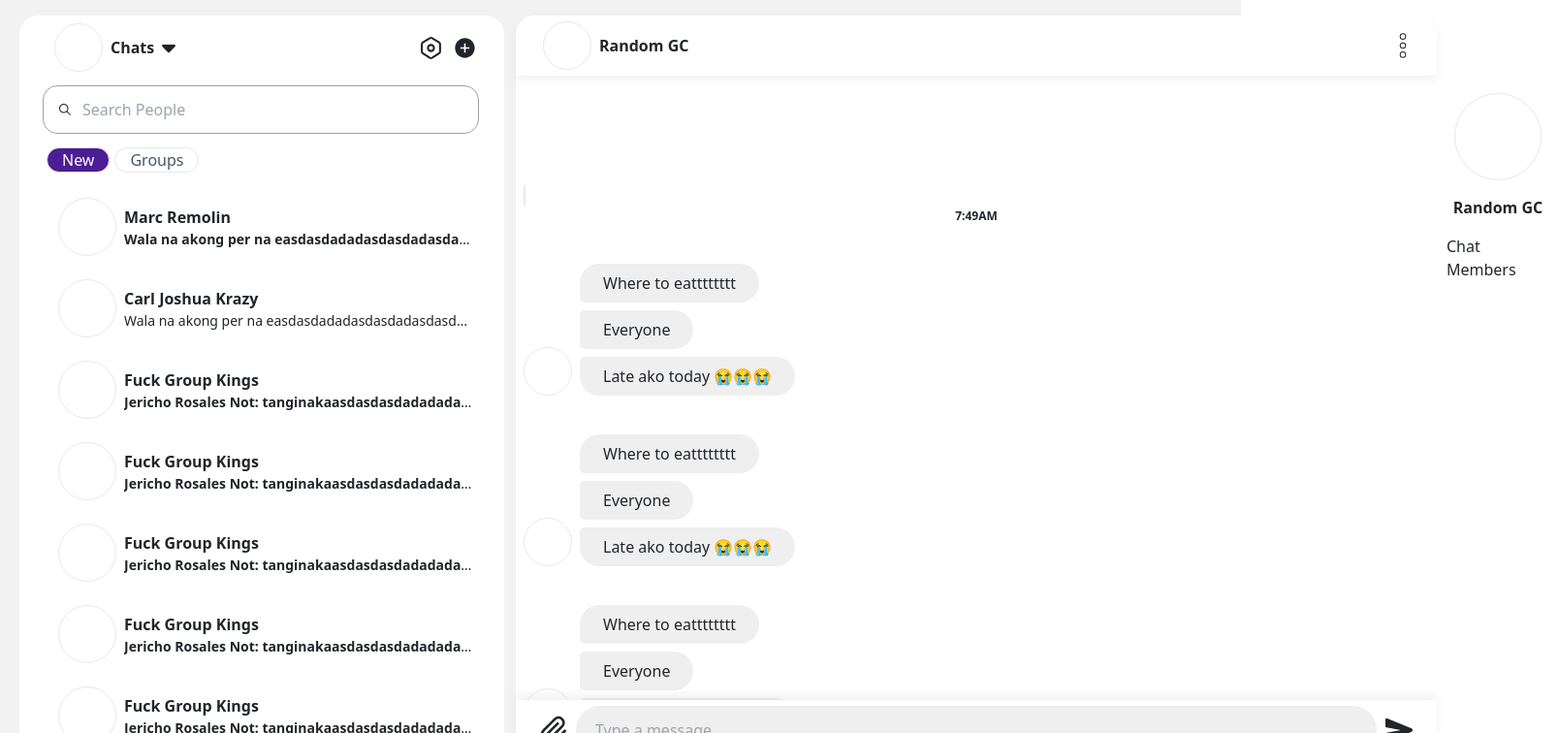
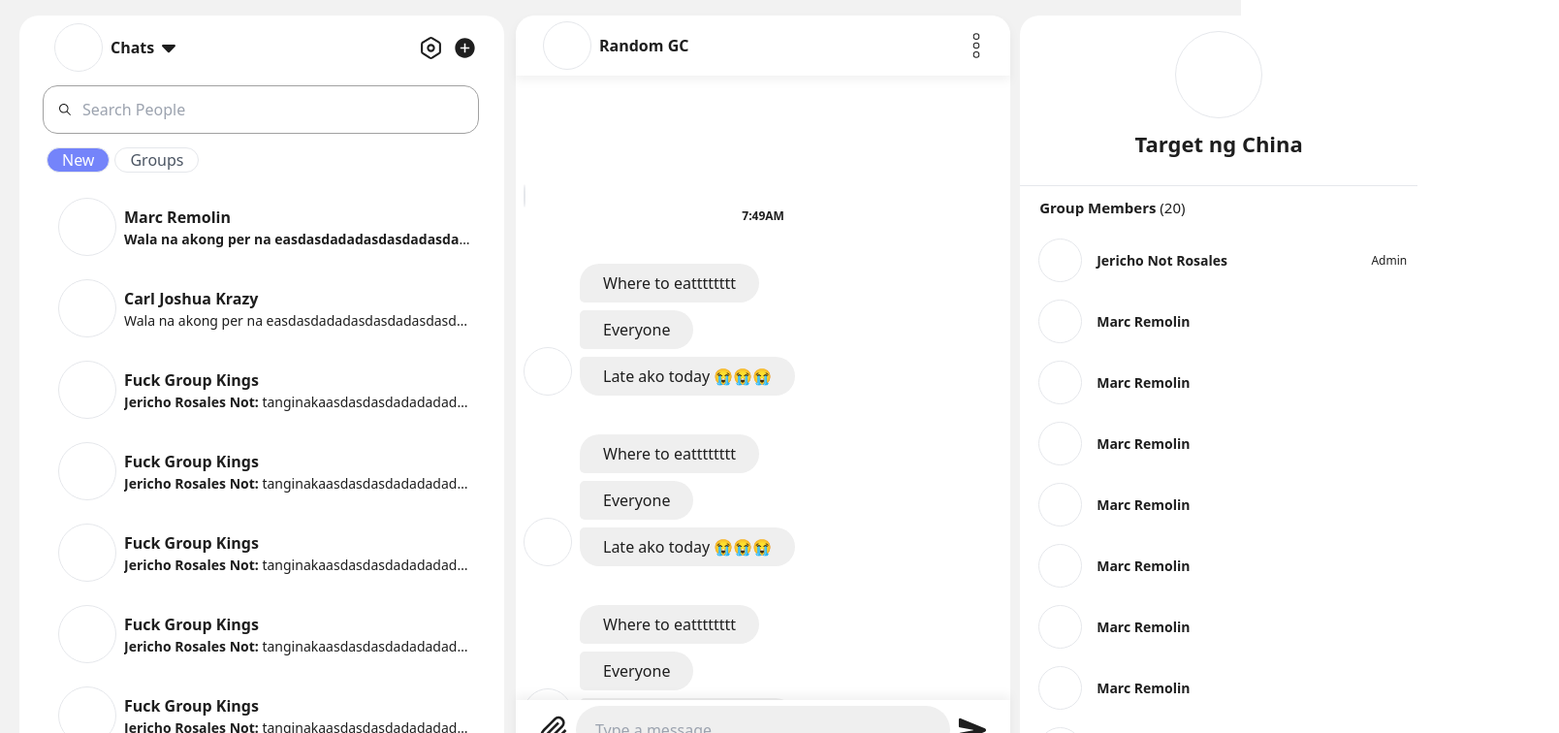
Before and after one commit to TopherGacad/Papis, a React (Vite) app: page /Content in a window 1280 px wide. Shown: the top 756 px of the page at 97% size, 1608 px wide, since content can reach past the window. Built offline with nearby package versions, Linux system fonts and the light colour scheme.

Commit message:
feat: right panel improvements

```diff
--- a/src/components/Content.tsx
+++ b/src/components/Content.tsx
@@ -5,7 +5,7 @@
 function Content() {
   return (
     <>
-      <div className="bg-white h-full rounded-[20px] w-[950px] flex flex-col justify-between ">
+      <div className="bg-white h-full rounded-[20px] flex-grow flex flex-col justify-between ">
         {/* Top Bar */}
         <div className="bg-white h-[80px] px-[20px] w-full rounded-t-[20px] flex justify-between items-center drop-shadow-[0_5px_5px_rgba(0,0,0,0.05)]">
           <div className="head-left flex items-center">
--- a/src/components/Rightbar.tsx
+++ b/src/components/Rightbar.tsx
@@ -3,22 +3,195 @@
 function Rightbar() {
   return (
     <>
-      <div className="right-container h-full rounded-[20px] bg-white mx-[10px]">
-        <div className="head-left w-full flex flex-col items-center justify-center pt-20">
+      {/* RIGHT PANEL MAIN CONTAINER */}
+      <div className="right-container h-full w-[410px] rounded-[20px] bg-white mx-[10px] flex flex-col overflow-hidden">
+        {/* PROFILE SECTION */}
+        <div className="py-3 head-right max-h-[250px] flex flex-col items-center justify-center border-solid border-b-[1px] border-black-500">
           <span className="w-[90px] h-[90px] rounded-[50%] border-solid border-[1px] border-black-600 mx-2"></span>
-          <span className="text-[16px]">
-            <p className="text-center pt-3">
-              <b>Random GC</b>
-            </p>
-          </span>
-        </div>
-        <div className="flex flex-col">
-          <div className="member-header flex flex-row">
-            <span>
-              <p>Chat Members</p>
+          <div className="text-[22px] py-[10px]">
+            <span className="text-center">
+              <b>Target ng China</b>
             </span>
           </div>
         </div>
+
+        {/* INFO SECTION */}
+        <div className="h-[25px] pt-[10px] px-[20px]">
+          <span className="text-[15px]">
+            <b>Group Members<span> (20)</span></b>
+          </span>
+        </div>
+
+        {/* MEMBER LIST */}
+        <div className="mt-[20px] flex flex-grow flex-col mb-[15px] overflow-x-auto">
+          <div className="my-[2px] msg-container h-[60px] flex items-center justify-center">
+            <div className="msg-left w-[60px] flex justify-center mx-2">
+              <span className=" w-[45px] h-[45px] rounded-[50%] border-solid border-[1px] border-black-600"></span>
+            </div>
+            <div className="msg-right flex-grow max-w-[80%] flex justify-between items-center pr-[8px]">
+              <span className="text-[14px]">
+                <b>Jericho Not Rosales</b>
+              </span>
+              <span className="text-[12px]">Admin</span>
+            </div>
+          </div>
+
+          <div className="my-[2px] msg-container h-[60px] flex items-center justify-center">
+            <div className="msg-left w-[60px] flex justify-center mx-2">
+              <span className=" w-[45px] h-[45px] rounded-[50%] border-solid border-[1px] border-black-600"></span>
+            </div>
+            <div className="msg-right flex-grow max-w-[80%] flex flex-col justify-center">
+              <span className="text-[14px]">
+                <b>Marc Remolin</b>
+              </span>
+            </div>
+          </div>
+
+          <div className="my-[2px] msg-container h-[60px] flex items-center justify-center">
+            <div className="msg-left w-[60px] flex justify-center mx-2">
+              <span className=" w-[45px] h-[45px] rounded-[50%] border-solid border-[1px] border-black-600"></span>
+            </div>
+            <div className="msg-right flex-grow max-w-[80%] flex flex-col justify-center">
+              <span className="text-[14px]">
+                <b>Marc Remolin</b>
+              </span>
+            </div>
+          </div>
+
+          <div className="my-[2px] msg-container h-[60px] flex items-center justify-center">
+            <div className="msg-left w-[60px] flex justify-center mx-2">
+              <span className=" w-[45px] h-[45px] rounded-[50%] border-solid border-[1px] border-black-600"></span>
+            </div>
+            <div className="msg-right flex-grow max-w-[80%] flex flex-col justify-center">
+              <span className="text-[14px]">
+                <b>Marc Remolin</b>
+              </span>
+            </div>
+          </div>
+
+          <div className="my-[2px] msg-container h-[60px] flex items-center justify-center">
+            <div className="msg-left w-[60px] flex justify-center mx-2">
+              <span className=" w-[45px] h-[45px] rounded-[50%] border-solid border-[1px] border-black-600"></span>
+            </div>
+            <div className="msg-right flex-grow max-w-[80%] flex flex-col justify-center">
+              <span className="text-[14px]">
+                <b>Marc Remolin</b>
+              </span>
+            </div>
+          </div>
+
+          <div className="my-[2px] msg-container h-[60px] flex items-center justify-center">
+            <div className="msg-left w-[60px] flex justify-center mx-2">
+              <span className=" w-[45px] h-[45px] rounded-[50%] border-solid border-[1px] border-black-600"></span>
+            </div>
+            <div className="msg-right flex-grow max-w-[80%] flex flex-col justify-center">
+              <span className="text-[14px]">
+                <b>Marc Remolin</b>
+              </span>
+            </div>
+          </div>
+
+          <div className="my-[2px] msg-container h-[60px] flex items-center justify-center">
+            <div className="msg-left w-[60px] flex justify-center mx-2">
+              <span className=" w-[45px] h-[45px] rounded-[50%] border-solid border-[1px] border-black-600"></span>
+            </div>
+            <div className="msg-right flex-grow max-w-[80%] flex flex-col justify-center">
+              <span className="text-[14px]">
+                <b>Marc Remolin</b>
+              </span>
+            </div>
+          </div>
+
+          <div className="my-[2px] msg-container h-[60px] flex items-center justify-center">
+            <div className="msg-left w-[60px] flex justify-center mx-2">
+              <span className=" w-[45px] h-[45px] rounded-[50%] border-solid border-[1px] border-black-600"></span>
+            </div>
+            <div className="msg-right flex-grow max-w-[80%] flex flex-col justify-center">
+              <span className="text-[14px]">
+                <b>Marc Remolin</b>
+              </span>
+            </div>
+          </div>
+
+          <div className="my-[2px] msg-container h-[60px] flex items-center justify-center">
+            <div className="msg-left w-[60px] flex justify-center mx-2">
+              <span className=" w-[45px] h-[45px] rounded-[50%] border-solid border-[1px] border-black-600"></span>
+            </div>
+            <div className="msg-right flex-grow max-w-[80%] flex flex-col justify-center">
+              <span className="text-[14px]">
+                <b>Marc Remolin</b>
+              </span>
+            </div>
+          </div>
+
+          <div className="my-[2px] msg-container h-[60px] flex items-center justify-center">
+            <div className="msg-left w-[60px] flex justify-center mx-2">
+              <span className=" w-[45px] h-[45px] rounded-[50%] border-solid border-[1px] border-black-600"></span>
+            </div>
+            <div className="msg-right flex-grow max-w-[80%] flex flex-col justify-center">
+              <span className="text-[14px]">
+                <b>Marc Remolin</b>
+              </span>
+            </div>
+          </div>
+
+          <div className="my-[2px] msg-container h-[60px] flex items-center justify-center">
+            <div className="msg-left w-[60px] flex justify-center mx-2">
+              <span className=" w-[45px] h-[45px] rounded-[50%] border-solid border-[1px] border-black-600"></span>
+            </div>
+            <div className="msg-right flex-grow max-w-[80%] flex flex-col justify-center">
+              <span className="text-[14px]">
+                <b>Marc Remolin</b>
+              </span>
+            </div>
+          </div>
+
+          <div className="my-[2px] msg-container h-[60px] flex items-center justify-center">
+            <div className="msg-left w-[60px] flex justify-center mx-2">
+              <span className=" w-[45px] h-[45px] rounded-[50%] border-solid border-[1px] border-black-600"></span>
+            </div>
+            <div className="msg-right flex-grow max-w-[80%] flex flex-col justify-center">
+              <span className="text-[14px]">
+                <b>Marc Remolin</b>
+              </span>
+            </div>
+          </div>
+
+          <div className="my-[2px] msg-container h-[60px] flex items-center justify-center">
+            <div className="msg-left w-[60px] flex justify-center mx-2">
+              <span className=" w-[45px] h-[45px] rounded-[50%] border-solid border-[1px] border-black-600"></span>
+            </div>
+            <div className="msg-right flex-grow max-w-[80%] flex flex-col justify-center">
+              <span className="text-[14px]">
+                <b>Marc Remolin</b>
+              </span>
+            </div>
+          </div>
+
+          <div className="my-[2px] msg-container h-[60px] flex items-center justify-center">
+            <div className="msg-left w-[60px] flex justify-center mx-2">
+              <span className=" w-[45px] h-[45px] rounded-[50%] border-solid border-[1px] border-black-600"></span>
+            </div>
+            <div className="msg-right flex-grow max-w-[80%] flex flex-col justify-center">
+              <span className="text-[14px]">
+                <b>Marc Remolin</b>
+              </span>
+            </div>
+          </div>
+
+          <div className="my-[2px] msg-container h-[60px] flex items-center justify-center">
+            <div className="msg-left w-[60px] flex justify-center mx-2">
+              <span className=" w-[45px] h-[45px] rounded-[50%] border-solid border-[1px] border-black-600"></span>
+            </div>
+            <div className="msg-right flex-grow max-w-[80%] flex flex-col justify-center">
+              <span className="text-[14px]">
+                <b>Marc Remolin</b>
+              </span>
+            </div>
+          </div>
+        </div>
+
+
       </div>
     </>
   );
--- a/src/components/RootLayout.tsx
+++ b/src/components/RootLayout.tsx
@@ -34,14 +34,14 @@
 
 function RootLayout() {
   return (
-    <div className="flex p-3 px-2 h-screen w-screen bg-[#f2f2f2]" >
+    <div className="flex p-3 px-2 h-screen bg-[#f2f2f2]" >
       <div className="border-solid">
         <Sidebar />
       </div>
-      <div className="border-solid">
+      <div className="border-solid flex-grow">
         <Outlet />
       </div>
-      <div className="flex-grow border-solid">
+      <div className="border-solid">
         <Rightbar />
       </div>
     </div>
--- a/src/components/Sidebar.tsx
+++ b/src/components/Sidebar.tsx
@@ -56,8 +56,8 @@
                   setSelectedFilter(index);
                 }}
                 className={`${
-                  index === selectedFilter && "bg-violet-900 text-white"
-                } cursor-pointer px-[15px] mr-[5px] border-[1px] border-solid rounded-[15px] tran duration-[.7s]`}
+                  index === selectedFilter && "bg-[#7484fa] text-white"
+                } cursor-pointer px-[15px] mr-[5px] border-[1px] border-solid rounded-[15px] tran duration-[.5s]`}
               >
                 {filter}
               </li>
--- a/src/index.css
+++ b/src/index.css
@@ -3,38 +3,43 @@
 @tailwind utilities;
 
 @layer base {
+  * {
+    @apply
+    font-normal
+    text-[#1e1e1e];
+
+  }
   li {
     @apply pr-[20px]
         text-[16px]
-        text-gray-600
+        text-gray-600;
   }
 
-  .msg-container{
-    @apply hover:bg-gray-200
+  .msg-container {
+    @apply hover:bg-gray-100
     rounded-[10px]
     cursor-pointer
     py-[7px];
   }
 }
 
-
 /* width */
 ::-webkit-scrollbar {
-    width: 5px;
+  width: 5px;
 }
 
 /* Track */
 ::-webkit-scrollbar-track {
-    background: #ffffff;
+  background: #ffffff;
 }
 
 /* Handle */
 ::-webkit-scrollbar-thumb {
-    background: rgb(209 213 219);
-    border-radius: 5px;
+  background: rgb(209 213 219);
+  border-radius: 5px;
 }
 
 /* Handle on hover */
 ::-webkit-scrollbar-thumb:hover {
-    background: #555;
+  background: #555;
 }
```
